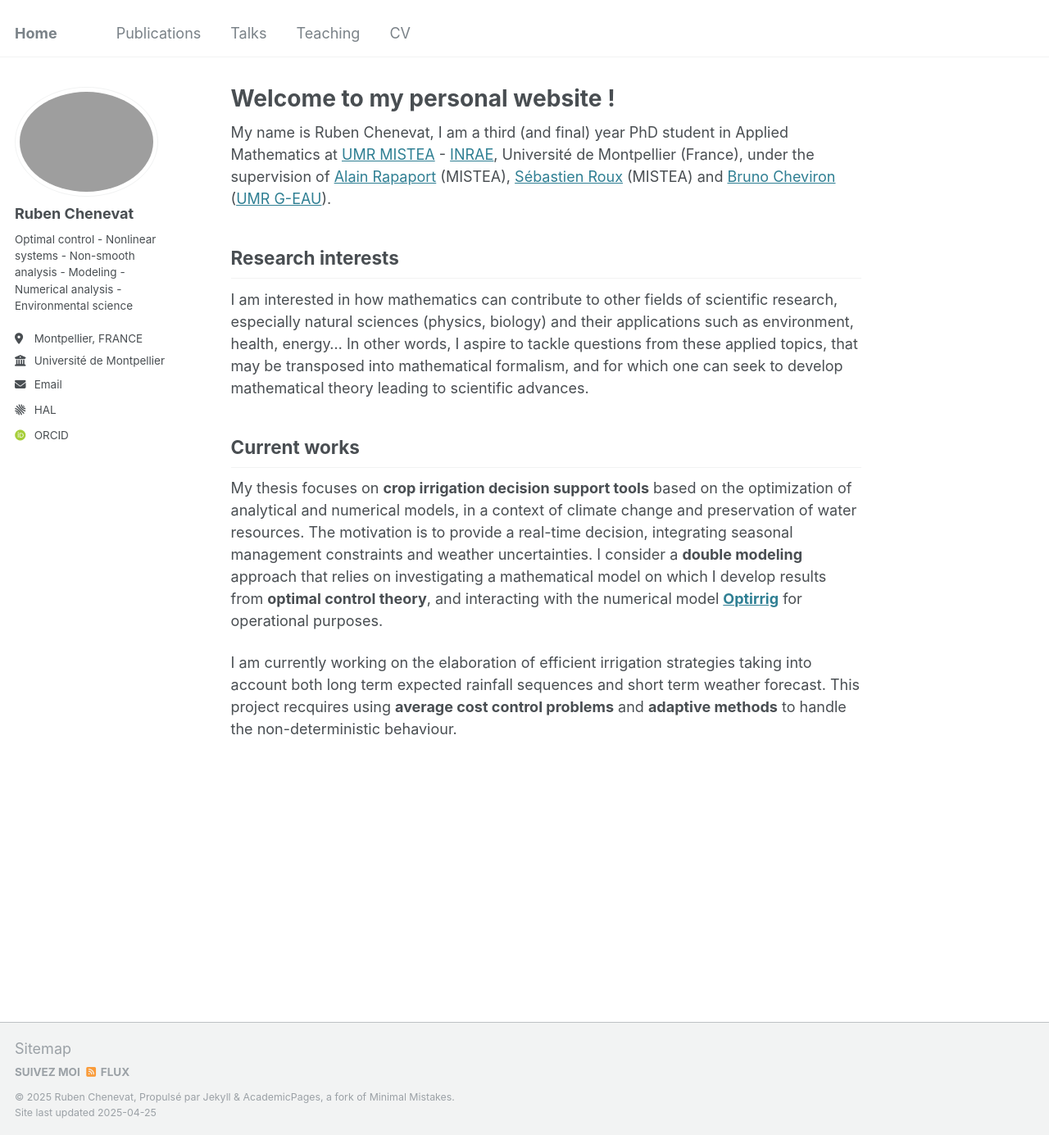
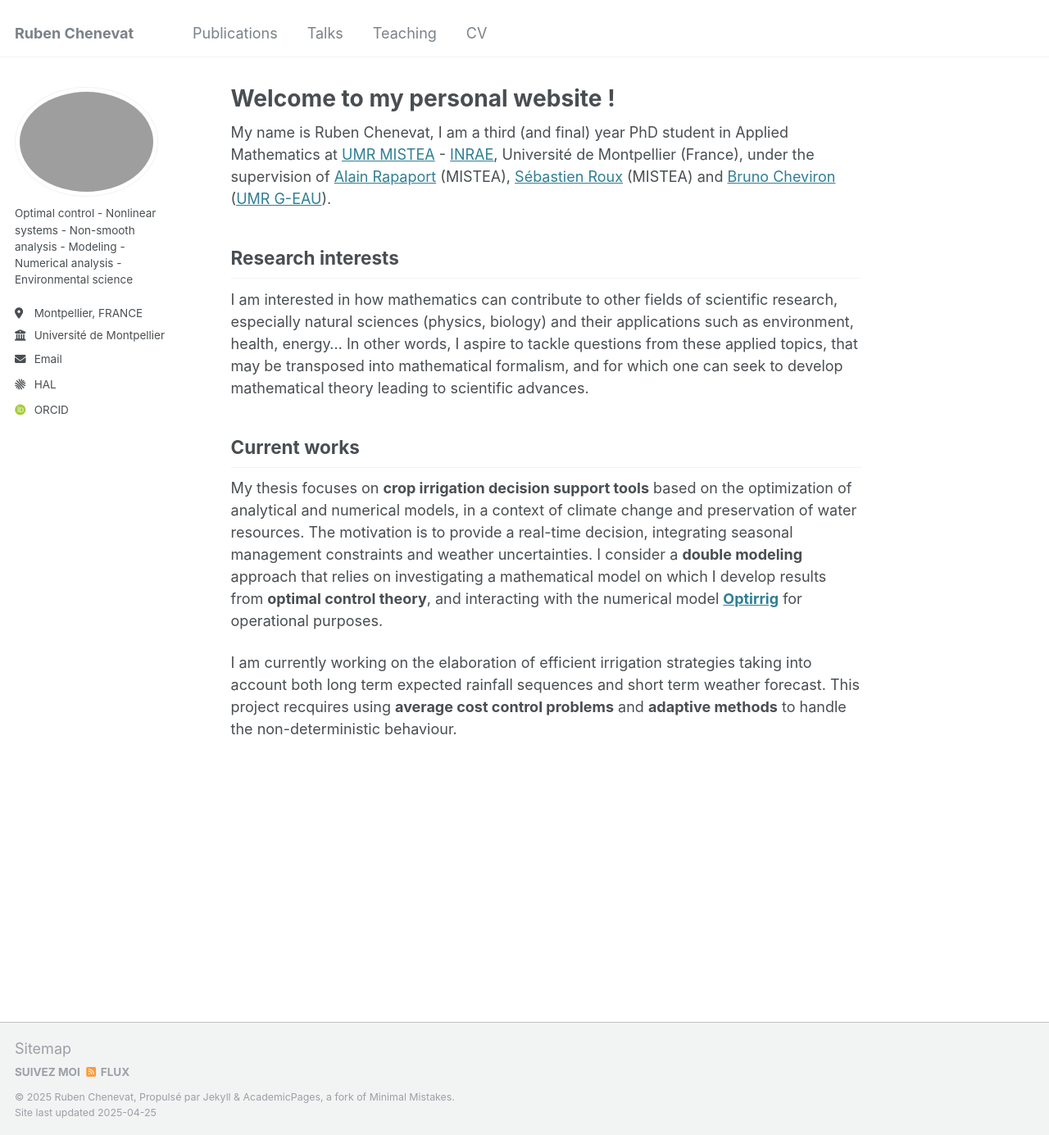
Before and after one commit to rubenchenevat/rubenchenevat.github.io, a Jekyll site: the page built from _pages/about.md, in a window 1280 px wide and 1385 px high. Shown: the whole window at 82% size. Built offline with Jekyll 4.4.1, drawn with Linux system fonts in a browser that asks for light colours; some web fonts are replaced.

Commit message:
Update _config.yml

```diff
--- a/_config.yml
+++ b/_config.yml
@@ -8,7 +8,7 @@
 
 # Basic Site Settings
 locale                   : "fr-FR"
-title                    : "Home"
+title                    : "Ruben Chenevat"
 title_separator          : "-"
 name                     : "Ruben Chenevat"
 description              : "PhD student in Applied Mathematics"
@@ -22,7 +22,7 @@ repository               : "rubenchenevat/rubenchenevat.github.io"
 author:
   # Biographic information
   avatar           : "RubenChenevat.jpeg"
-  name             : "Ruben Chenevat"
+  name             : # "Ruben Chenevat"
   pronouns         : # None
   bio              : "Optimal control - Nonlinear systems - Non-smooth analysis - Modeling - Numerical analysis - Environmental science"
   location         : "Montpellier, FRANCE"
```
